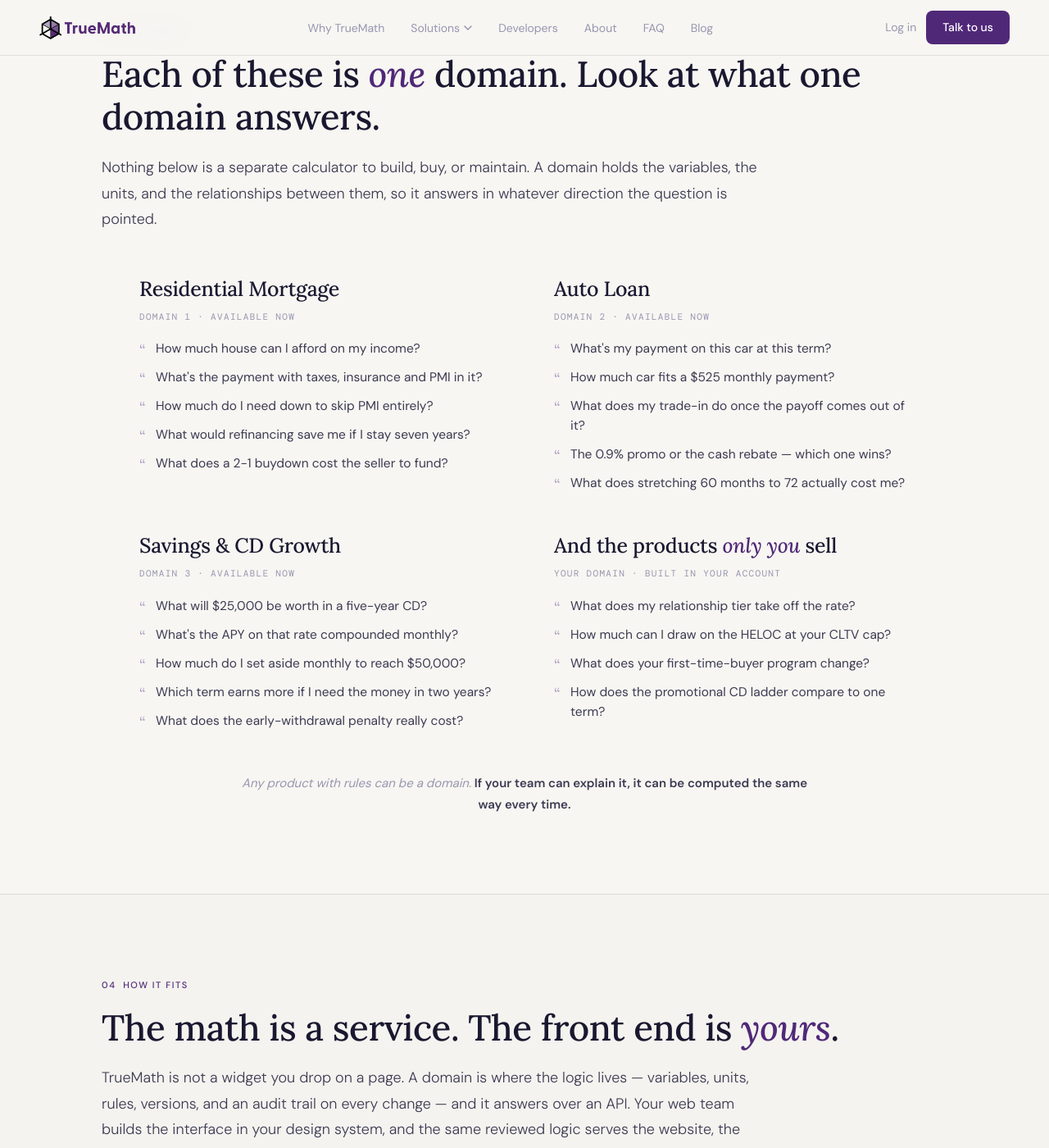
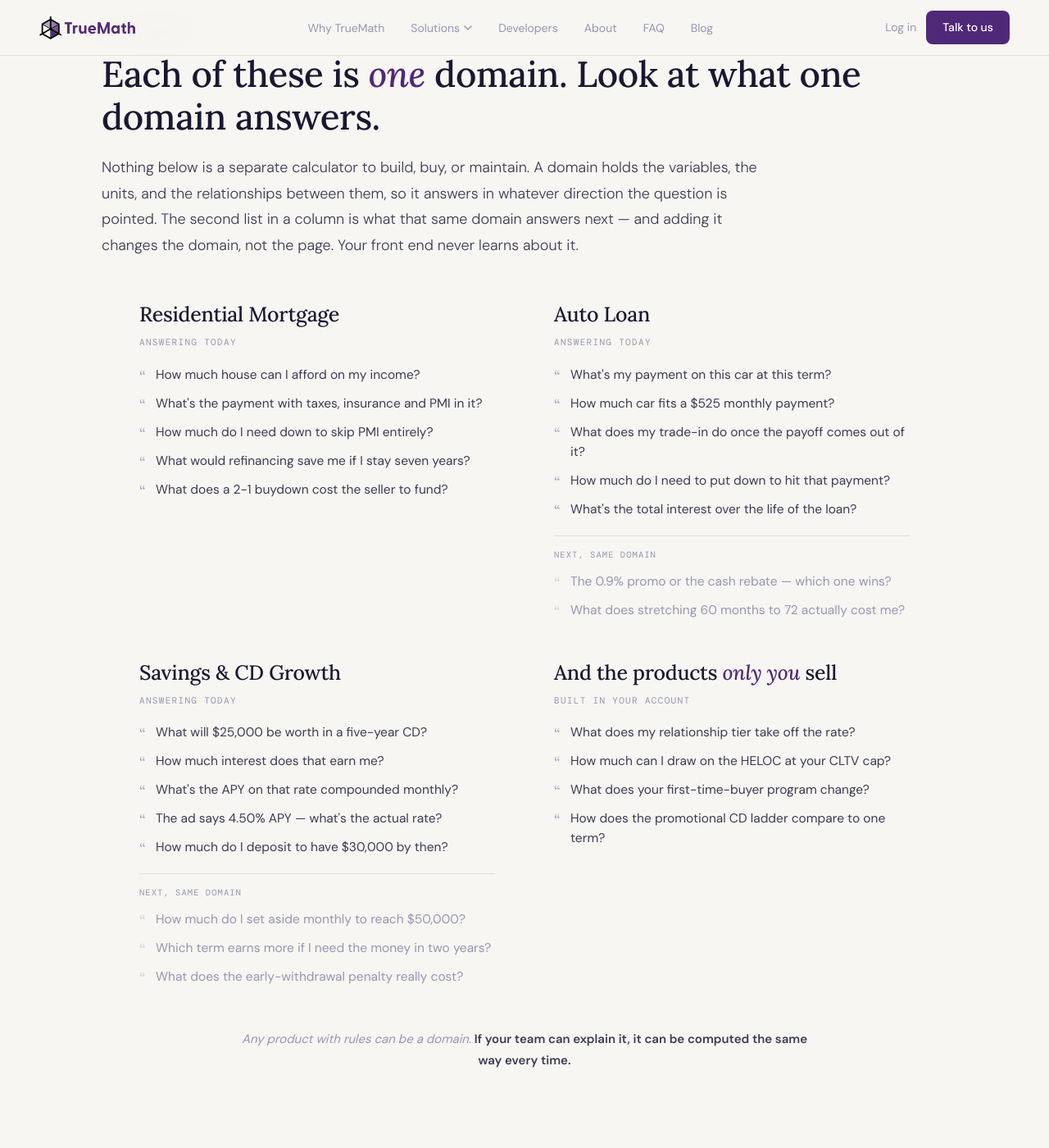
Before and after one commit to truemathai/truemath.ai, a Jekyll site: the page built from lending.html, in a window 1280 px wide and 1400 px high, scrolled down 2181 px. Shown: the whole window at 82% size. Built offline with Jekyll 4.4.1, drawn with Linux system fonts in a browser that asks for light colours.

Commit message:
Split section 03 into what each domain answers today and next
Section 03 listed questions the built domains cannot answer. Checked against
the delivered domain JSON: the Auto Loan domain has no rebate-versus-low-APR
comparison and no two-term cost comparison, and the Savings & CD domain has no
contribution, early-withdrawal, or term-comparison activities. Five of the
fifteen listed questions were unsupported, under a heading claiming the domains
answer them.

Rather than trim the list, each column now separates "Answering today" from
"Next, same domain". The unsupported questions move to the second list, which
is styled dimmer. That keeps the range of the pitch, makes the claim accurate,
and turns the gap into the extension conversation the pitch wants to have: the
intro copy now makes the point that adding one changes the domain and not the
page, so the front end never learns about it.

Questions promoted into the "today" lists to replace the moved ones are all
verified against a declared calculable: the auto down-payment solve and total
interest, and the CD interest earned, the APY-to-rate direction, and the
deposit needed to reach a target. The residential mortgage column is unchanged;
every entry there is substantiated by one of the three captured demos in the
mortgage vertical.

Three new namespaced CSS rules, tokens only, so dark mode still comes for free.

Co-Authored-By: Claude Opus 5 <noreply@anthropic.com>

```diff
--- a/css/site.css
+++ b/css/site.css
@@ -1318,3 +1318,8 @@ a.vignette-card-link:hover .role-label { color: var(--purple); }
 @media (max-width: 860px) {
   .lnd-grid { grid-template-columns: 1fr; gap: 36px; }
 }
+
+/* section 03's second list: what the same domain answers next */
+.lnd-nextlab { font-family: var(--font-mono); font-size: 10.5px; letter-spacing: 0.1em; text-transform: uppercase; color: var(--ink-muted); margin: 20px 0 11px; padding-top: 15px; border-top: 1px solid var(--border); }
+.lnd-qs--next li { color: var(--ink-muted); }
+.lnd-qs--next li::before { color: var(--border-purple); }
--- a/lending.html
+++ b/lending.html
@@ -293,13 +293,15 @@ proof:
   <p class="section-body">
     Nothing below is a separate calculator to build, buy, or maintain. A domain
     holds the variables, the units, and the relationships between them, so it
-    answers in whatever direction the question is pointed.
+    answers in whatever direction the question is pointed. The second list in a
+    column is what that same domain answers next &mdash; and adding it changes the
+    domain, not the page. Your front end never learns about it.
   </p>
 
   <div class="lnd-grid">
     <div>
       <h3 class="lnd-head">Residential Mortgage</h3>
-      <div class="lnd-sub">Domain 1 &middot; available now</div>
+      <div class="lnd-sub">Answering today</div>
       <ul class="lnd-qs">
         <li>How much house can I afford on my income?</li>
         <li>What's the payment with taxes, insurance and PMI in it?</li>
@@ -310,21 +312,32 @@ proof:
     </div>
     <div>
       <h3 class="lnd-head">Auto Loan</h3>
-      <div class="lnd-sub">Domain 2 &middot; available now</div>
+      <div class="lnd-sub">Answering today</div>
       <ul class="lnd-qs">
         <li>What's my payment on this car at this term?</li>
         <li>How much car fits a $525 monthly payment?</li>
         <li>What does my trade-in do once the payoff comes out of it?</li>
-        <li>The 0.9% promo or the cash rebate — which one wins?</li>
+        <li>How much do I need to put down to hit that payment?</li>
+        <li>What's the total interest over the life of the loan?</li>
+      </ul>
+      <div class="lnd-nextlab">Next, same domain</div>
+      <ul class="lnd-qs lnd-qs--next">
+        <li>The 0.9% promo or the cash rebate &mdash; which one wins?</li>
         <li>What does stretching 60 months to 72 actually cost me?</li>
       </ul>
     </div>
     <div>
       <h3 class="lnd-head">Savings &amp; CD Growth</h3>
-      <div class="lnd-sub">Domain 3 &middot; available now</div>
+      <div class="lnd-sub">Answering today</div>
       <ul class="lnd-qs">
         <li>What will $25,000 be worth in a five-year CD?</li>
+        <li>How much interest does that earn me?</li>
         <li>What's the APY on that rate compounded monthly?</li>
+        <li>The ad says 4.50% APY &mdash; what's the actual rate?</li>
+        <li>How much do I deposit to have $30,000 by then?</li>
+      </ul>
+      <div class="lnd-nextlab">Next, same domain</div>
+      <ul class="lnd-qs lnd-qs--next">
         <li>How much do I set aside monthly to reach $50,000?</li>
         <li>Which term earns more if I need the money in two years?</li>
         <li>What does the early-withdrawal penalty really cost?</li>
@@ -332,7 +345,7 @@ proof:
     </div>
     <div>
       <h3 class="lnd-head">And the products <em>only you</em> sell</h3>
-      <div class="lnd-sub">Your domain &middot; built in your account</div>
+      <div class="lnd-sub">Built in your account</div>
       <ul class="lnd-qs">
         <li>What does my relationship tier take off the rate?</li>
         <li>How much can I draw on the HELOC at your CLTV cap?</li>
```
